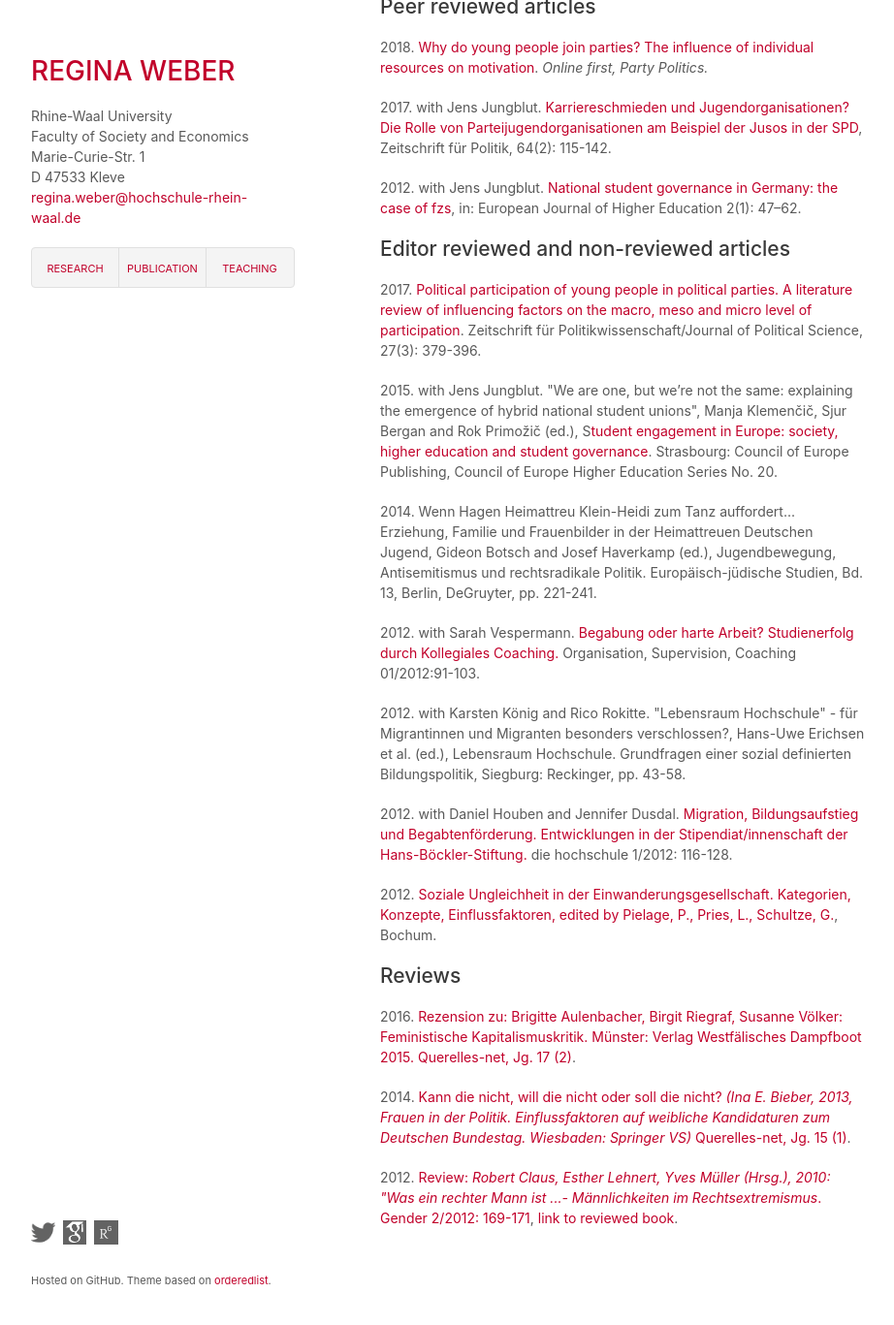
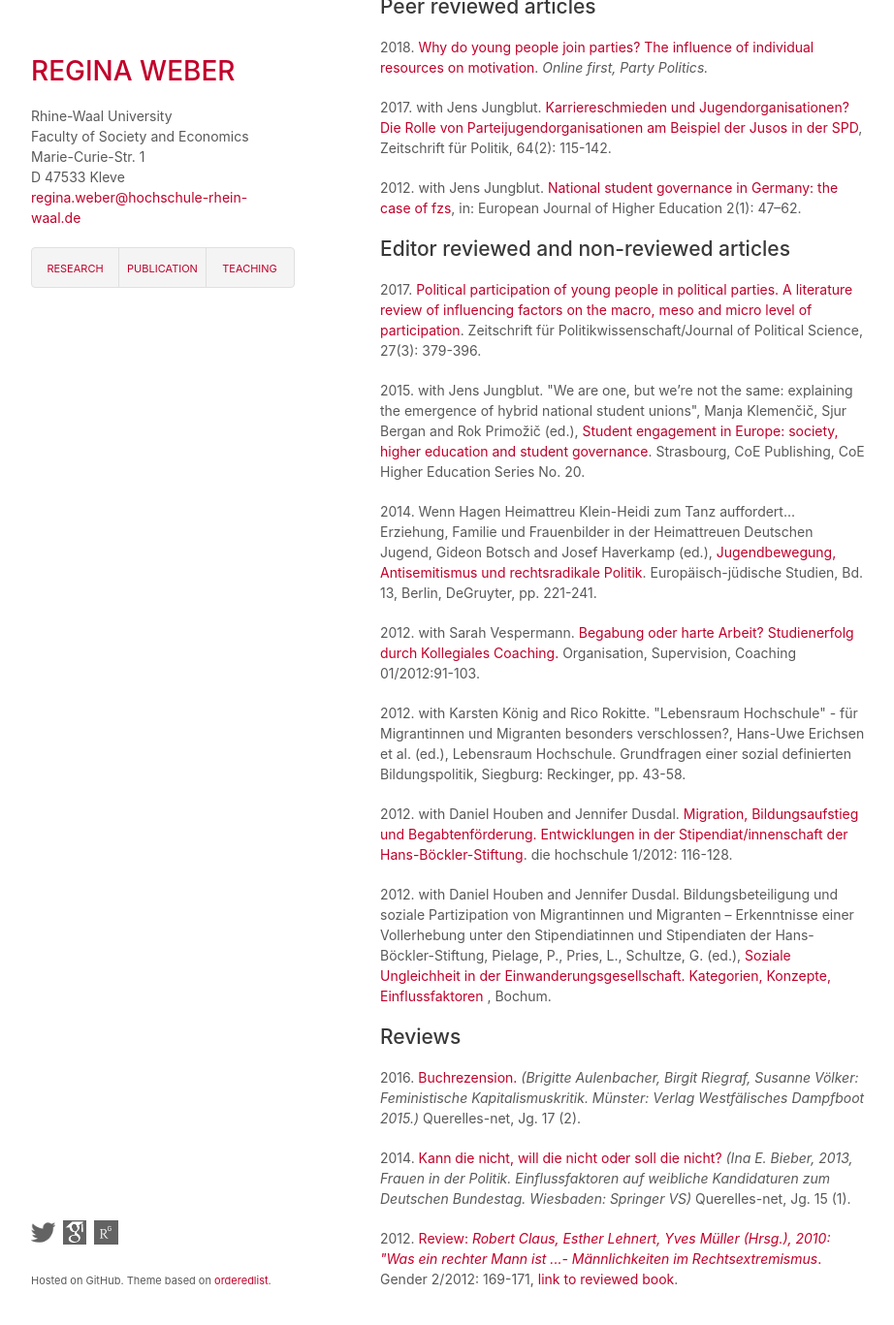
Before and after one commit to robertocabreratapia/robertocabreratapia.github.io, a Jekyll site: the page built from publication.html, in a window 1280 px wide and 1400 px high, scrolled down 313 px. Shown: the top 1367 px of the window at 97% size, without its empty margins (178-1100 px from the left). Built offline with Jekyll 4.4.1, drawn with Linux system fonts in a browser that asks for light colours; before the commit the page ends 1650 px from its top, so only the background shows below that; some of the changed text lies outside the part shown.

Commit message:
Update publication.html

```diff
--- a/publication.html
+++ b/publication.html
@@ -3,21 +3,21 @@ layout: default
 ---
   <h2>Books</h2>
 <p>2017. Young people in old politics. <a href="http://duepublico.uni-duisburg-essen.de/servlets/DerivateServlet/Derivate-43836/WeberRegina_Diss.pdf">Motivation, experiences and future perspectives of young members in the professionalised party organisation</a>. Dissertation, University of Duisburg-Essen.</p>
-<p>2014. with Jennifer Dusdal. Bildungschancen durch Begabtenförderung. Edition der Hans-Böckler-Stiftung No. 268, Düsseldorf.</p>
-<p>2012. Rechtsextremistinnen. Zwischen Kindererziehung und nationalem Kampfauftrag, Berlin: Metropol.</p>
+<p>2014. with Jennifer Dusdal. <a href="https://www.boeckler.de/pdf/p_edition_hbs_268.pdf">Bildungschancen durch Begabtenförderung</a>. Edition der Hans-Böckler-Stiftung No. 268, Düsseldorf.</p>
+<p>2012. <a href="http://metropol-verlag.de/produkt/regina-weber-rechtsextremistinnen/">Rechtsextremistinnen. Zwischen Kindererziehung und nationalem Kampfauftrag</a>, Berlin, Metropol.</p>
   <h2>Peer reviewed articles</h2>
 <p>2018. <a href="http://journals.sagepub.com/doi/abs/10.1177/1354068818792576">Why do young people join parties? The influence of individual resources on motivation</a>. <em>Online first, Party Politics.</em></p>
 <p>2017. with Jens Jungblut. <a href="https://www.nomos-elibrary.de/10.5771/0044-3360-2017-2-115/karriereschmieden-und-jugendorganisationen-jahrgang-64-2017-heft-2?hitid=0&amp;search-click">Karriereschmieden und Jugendorganisationen? Die Rolle von Parteijugendorganisationen am Beispiel der Jusos in der SPD</a>, Zeitschrift für Politik, 64(2): 115-142.</p>
 <p>2012. with Jens Jungblut. <a href="http://www.tandfonline.com/doi/abs/10.1080/21568235.2012.683701">National student governance in Germany: the case of fzs</a>, in: European Journal of Higher Education 2(1): 47–62.</p>
 <h2>Editor reviewed and non-reviewed articles</h2>
 <p>2017. <a href="http://rdcu.be/w4na">Political participation of young people in political parties. A literature review of influencing factors on the macro, meso and  micro level of participation</a>. Zeitschrift für Politikwissenschaft/Journal of Political Science, 27(3): 379-396.</p>
-<p>2015. with Jens Jungblut. "We are one, but we’re not the same: explaining the emergence of hybrid national student unions", Manja Klemenčič, Sjur Bergan and Rok Primožič (ed.), S<a href="https://book.coe.int/eur/en/higher-education-and-research/6479-student-engagement-in-europe-society-higher-education-and-student-governance-council-of-europe-higher-education-series-no-20.html">tudent engagement in Europe: society, higher education and student governance</a>. Strasbourg: Council of Europe Publishing, Council of Europe Higher Education Series No. 20.</p>
-<p>2014. Wenn Hagen Heimattreu Klein-Heidi zum Tanz auffordert... Erziehung, Familie und Frauenbilder in der Heimattreuen Deutschen Jugend, Gideon Botsch and Josef Haverkamp (ed.), Jugendbewegung, Antisemitismus und rechtsradikale Politik. Europäisch-jüdische Studien, Bd. 13, Berlin, DeGruyter, pp. 221-241.</p>
-<p>2012. with Sarah Vespermann.<a href="http://link.springer.com/article/10.1007%2Fs11613-012-0270-4"> Begabung oder harte Arbeit? Studienerfolg durch Kollegiales Coaching.</a> Organisation, Supervision, Coaching 01/2012:91-103.</p>
+<p>2015. with Jens Jungblut. "We are one, but we’re not the same: explaining the emergence of hybrid national student unions", Manja Klemenčič, Sjur Bergan and Rok Primožič (ed.), <a href="https://book.coe.int/eur/en/higher-education-and-research/6479-student-engagement-in-europe-society-higher-education-and-student-governance-council-of-europe-higher-education-series-no-20.html">Student engagement in Europe: society, higher education and student governance</a>. Strasbourg, CoE Publishing, CoE Higher Education Series No. 20.</p>
+<p>2014. Wenn Hagen Heimattreu Klein-Heidi zum Tanz auffordert... Erziehung, Familie und Frauenbilder in der Heimattreuen Deutschen Jugend, Gideon Botsch and Josef Haverkamp (ed.), <a href="https://www.degruyter.com/view/product/204032">Jugendbewegung, Antisemitismus und rechtsradikale Politik</a>. Europäisch-jüdische Studien, Bd. 13, Berlin, DeGruyter, pp. 221-241.</p>
+<p>2012. with Sarah Vespermann. <a href="http://link.springer.com/article/10.1007%2Fs11613-012-0270-4">Begabung oder harte Arbeit? Studienerfolg durch Kollegiales Coaching.</a> Organisation, Supervision, Coaching 01/2012:91-103.</p>
 <p>2012. with Karsten König and Rico Rokitte. "Lebensraum Hochschule" - für Migrantinnen und Migranten besonders verschlossen?, Hans-Uwe Erichsen et al. (ed.), Lebensraum Hochschule. Grundfragen einer sozial definierten Bildungspolitik, Siegburg: Reckinger, pp. 43-58.</p>
-<p>2012. with Daniel Houben and Jennifer Dusdal. <a href="http://www.hof.uni-halle.de/journal/dhs112.htm">Migration, Bildungsaufstieg und Begabtenförderung. Entwicklungen in der Stipendiat/innenschaft der Hans-Böckler-Stiftung.</a> die hochschule 1/2012: 116-128.</p>
-<p>2012. <a title="" href="http://library.fes.de/pdf-files/wiso/09198.pdf" target="">Soziale Ungleichheit in der Einwanderungsgesellschaft. Kategorien, Konzepte, Einflussfaktoren, edited by </a><a title="" href="http://library.fes.de/pdf-files/wiso/09198.pdf" target="">Pielage, P., Pries, L., Schultze, G.</a>, Bochum.</p>
+<p>2012. with Daniel Houben and Jennifer Dusdal. <a href="http://www.hof.uni-halle.de/journal/dhs112.htm">Migration, Bildungsaufstieg und Begabtenförderung. Entwicklungen in der Stipendiat/innenschaft der Hans-Böckler-Stiftung</a>. die hochschule 1/2012: 116-128.</p>
+<p>2012. with Daniel Houben and Jennifer Dusdal. Bildungsbeteiligung und soziale Partizipation von Migrantinnen und Migranten – Erkenntnisse einer Vollerhebung unter den Stipendiatinnen und Stipendiaten der Hans-Böckler-Stiftung, Pielage, P., Pries, L., Schultze, G. (ed.), <a href="http://library.fes.de/pdf-files/wiso/09198.pdf">Soziale Ungleichheit in der Einwanderungsgesellschaft. Kategorien, Konzepte, Einflussfaktoren</a> </a>, Bochum.</p>
   <h2>Reviews</h2>
-<p>2016. <a href="doi:10.14766/1187">Rezension zu: Brigitte Aulenbacher, Birgit Riegraf, Susanne Völker: Feministische Kapitalismuskritik. Münster: Verlag Westfälisches Dampfboot 2015. Querelles-net, Jg. 17 (2)</a>.</p>
-<p>2014. <a href="http://www.querelles-net.de/index.php/qn/article/view/1111">Kann die nicht, will die nicht oder soll die nicht? <em>(Ina E. Bieber, 2013, Frauen in der Politik. Einflussfaktoren auf weibliche Kandidaturen zum Deutschen Bundestag. Wiesbaden: Springer VS)</em> Querelles-net, Jg. 15 (1)</a>.</p>
-<p>2012. <a href="http://www.budrich-journals.de/index.php/gender/article/download/7199/6208">Review: <em>Robert Claus, Esther Lehnert, Yves Müller (Hrsg.), 2010: "Was ein rechter Mann ist ...- Männlichkeiten im Rechtsextremismus</em>. Gender 2/2012: 169-171</a>, <a title="pdf: Was ein rechter Mann ist..." href="http://www.rosalux.de/fileadmin/rls_uploads/pdfs/Publ-Texte/Texte_68.pdf">link to reviewed book</a>.</p>
+<p>2016. <a href="doi:10.14766/1187">Buchrezension.</a> <em> (Brigitte Aulenbacher, Birgit Riegraf, Susanne Völker: Feministische Kapitalismuskritik. Münster: Verlag Westfälisches Dampfboot 2015.) </em> Querelles-net, Jg. 17 (2).</p>
+<p>2014. <a href="http://www.querelles-net.de/index.php/qn/article/view/1111">Kann die nicht, will die nicht oder soll die nicht?</a> <em>(Ina E. Bieber, 2013, Frauen in der Politik. Einflussfaktoren auf weibliche Kandidaturen zum Deutschen Bundestag. Wiesbaden: Springer VS)</em> Querelles-net, Jg. 15 (1).</p>
+<p>2012. <a href="http://www.budrich-journals.de/index.php/gender/article/download/7199/6208">Review: <em>Robert Claus, Esther Lehnert, Yves Müller (Hrsg.), 2010: "Was ein rechter Mann ist ...- Männlichkeiten im Rechtsextremismus</em>.</a> Gender 2/2012: 169-171, <a href="http://www.rosalux.de/fileadmin/rls_uploads/pdfs/Publ-Texte/Texte_68.pdf">link to reviewed book</a>.</p>
```
